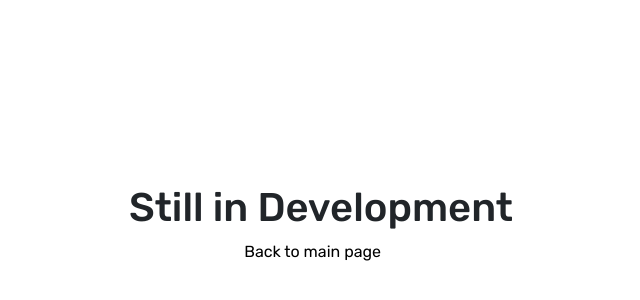
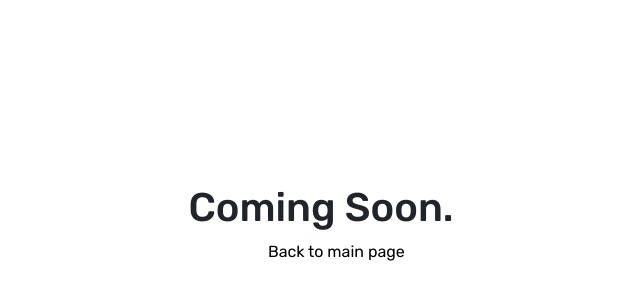
Before and after one commit to b-qureshi/b-qureshi.github.io, a plain HTML site: page HTML/placeholder.html in a window 1280 px wide. Shown: the part 176-476 px from the top of the page, without its empty margins (319-959 px from the left). Drawn offline with nearby package versions, Linux system fonts and the light colour scheme.

Commit message:
Changed Message

```diff
--- a/HTML/placeholder.html
+++ b/HTML/placeholder.html
@@ -17,6 +17,6 @@
   />
 </head>
 <body>
-  <h1>Still in Development</h1>
+  <h1>Coming Soon.</h1>
   <a href="index.html">Back to main page</a>
 </body>
```
